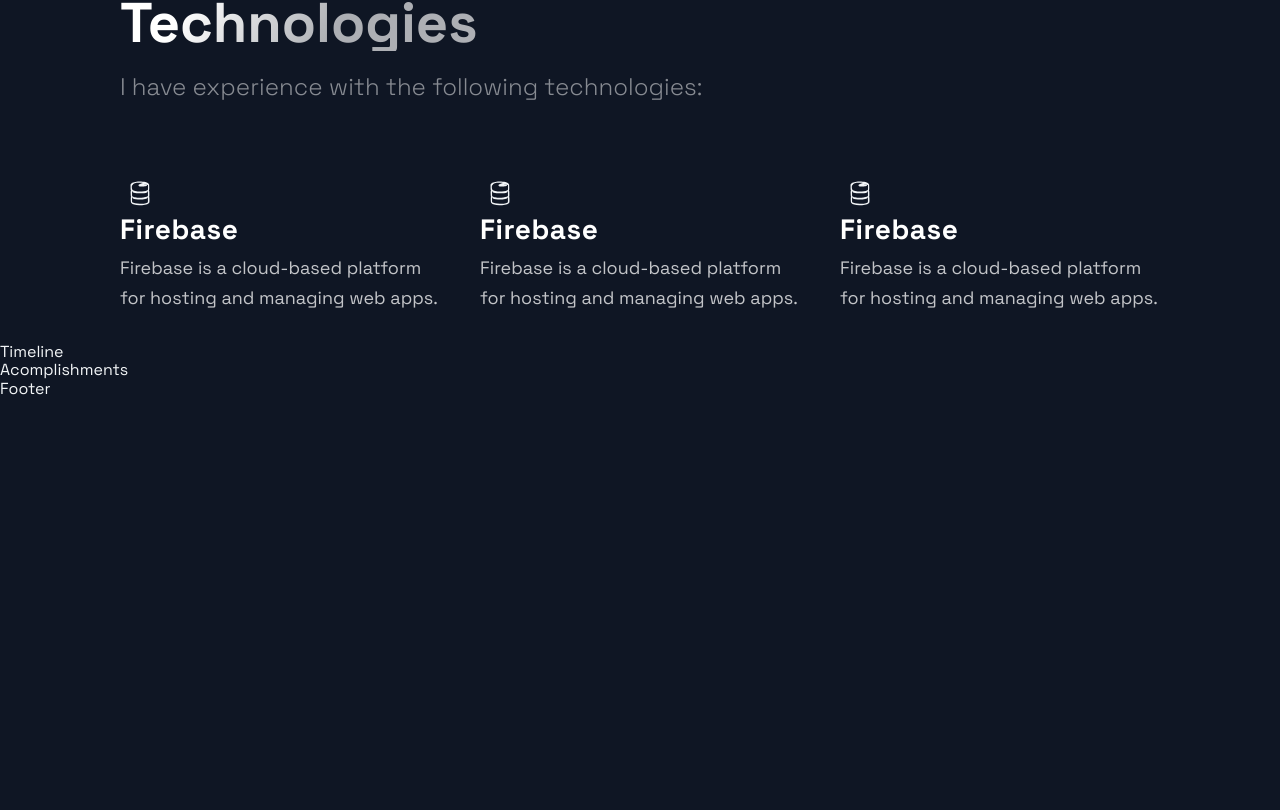
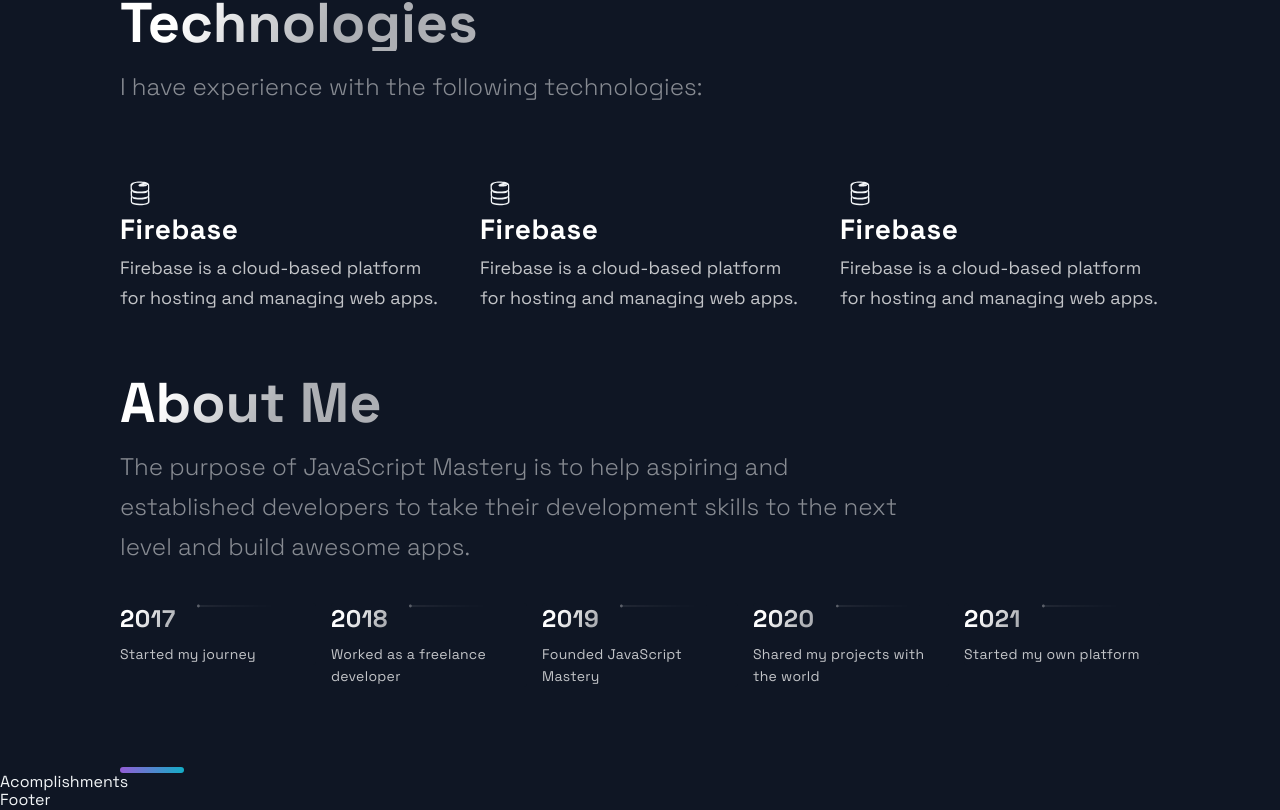
Before and after one commit to DeviousLab/deviouslab-portfolio, a Next.js app: page / in a window 1280 px wide. Shown: the part 2254-3064 px from the top of the page. Before the commit the page ends 2653 px from the top, so only its background shows below. Built offline with nearby package versions, Linux system fonts and the light colour scheme.

Commit message:
Basic timeline section setup
Signed-off-by: DeviousLab <deviouslab@gmail.com>

```diff
--- a/src/components/timeline/timeline.jsx
+++ b/src/components/timeline/timeline.jsx
@@ -7,45 +7,108 @@
 const TOTAL_CAROUSEL_COUNT = TimeLineData.length;
 
 const Timeline = () => {
-  // const [activeItem, setActiveItem] = useState(0);
-  // const carouselRef = useRef();
+  const [activeItem, setActiveItem] = useState(0);
+  const carouselRef = useRef();
 
-  // const scroll = (node, left) => {
-  //   return node.scrollTo({ left, behavior: 'smooth' });
-  // }
+  const scroll = (node, left) => {
+    return node.scrollTo({ left, behavior: 'smooth' });
+  }
 
-  // const handleClick = (e, i) => {
-  //   e.preventDefault();
+  const handleClick = (e, i) => {
+    e.preventDefault();
 
-  //   if (carouselRef.current) {
-  //     const scrollLeft = Math.floor(carouselRef.current.scrollWidth * 0.7 * (i / TimeLineData.length));
+    if (carouselRef.current) {
+      const scrollLeft = Math.floor(carouselRef.current.scrollWidth * 0.7 * (i / TimeLineData.length));
 
-  //     scroll(carouselRef.current, scrollLeft);
-  //   }
-  // }
+      scroll(carouselRef.current, scrollLeft);
+    }
+  }
 
-  // const handleScroll = () => {
-  //   if (carouselRef.current) {
-  //     const index = Math.round((carouselRef.current.scrollLeft / (carouselRef.current.scrollWidth * 0.7)) * TimeLineData.length);
+  const handleScroll = () => {
+    if (carouselRef.current) {
+      const index = Math.round((carouselRef.current.scrollLeft / (carouselRef.current.scrollWidth * 0.7)) * TimeLineData.length);
 
-  //     setActiveItem(index);
-  //   }
-  // }
+      setActiveItem(index);
+    }
+  }
 
-  // // snap back to beginning of scroll when window is resized
-  // // avoids a bug where content is covered up if coming from smaller screen
-  // useEffect(() => {
-  //   const handleResize = () => {
-  //     scroll(carouselRef.current, 0);
-  //   }
+  useEffect(() => {
+    const handleResize = () => {
+      scroll(carouselRef.current, 0);
+    }
 
-  //   window.addEventListener('resize', handleResize);
-  // }, []);
+    window.addEventListener('resize', handleResize);
+  }, []);
 
   return (
-    <div>
-      Timeline
-    </div>
+    <Section id="about">
+      <SectionTitle>About Me</SectionTitle>
+      <SectionText>
+        The purpose of JavaScript Mastery is to help aspiring and established developers to take their development skills to the next level and build awesome apps.
+      </SectionText>
+      <CarouselContainer ref={carouselRef} onScroll={handleScroll}>
+        <>
+          {TimeLineData.map((item, index) => (
+            <CarouselMobileScrollNode key={index} final={index === TOTAL_CAROUSEL_COUNT - 1}>
+              <CarouselItem
+                index={index}
+                id={`carousel__item-${index}`}
+                active={activeItem}
+                onClick={(e) => handleClick(e, index)}
+              >
+              <CarouselItemTitle>
+                {item.year}
+                <CarouselItemImg
+                    width="208"
+                    height="6"
+                    viewBox="0 0 208 6"
+                    fill="none"
+                    xmlns="http://www.w3.org/2000/svg">
+                    <path
+                      fillRule="evenodd"
+                      clipRule="evenodd"
+                      d="M2.5 5.5C3.88071 5.5 5 4.38071 5 3V3.5L208 3.50002V2.50002L5 2.5V3C5 1.61929 3.88071 0.5 2.5 0.5C1.11929 0.5 0 1.61929 0 3C0 4.38071 1.11929 5.5 2.5 5.5Z"
+                      fill="url(#paint0_linear)"
+                      fillOpacity="0.33"
+                    />
+                    <defs>
+                      <linearGradient
+                        id="paint0_linear"
+                        x1="-4.30412e-10"
+                        y1="0.5"
+                        x2="208"
+                        y2="0.500295"
+                        gradientUnits="userSpaceOnUse">
+                        <stop stopColor="white" />
+                        <stop
+                          offset="0.79478"
+                          stopColor="white"
+                          stopOpacity="0"
+                        />
+                      </linearGradient>
+                    </defs>
+                  </CarouselItemImg>
+              </CarouselItemTitle>
+              <CarouselItemText>{item.text}</CarouselItemText>
+              </CarouselItem>
+            </CarouselMobileScrollNode>
+          ))}
+        </>
+      </CarouselContainer>
+      <CarouselButtons>
+        {TimeLineData.map((item, index) => (
+          <CarouselButton
+            key={index}
+            index={index}
+            active={activeItem}
+            onClick={(e) => handleClick(e, index)}
+            type="button"
+          >
+          </CarouselButton>
+        ))}
+      </CarouselButtons>
+      <SectionDivider />
+    </Section>
   );
 };
 
```
